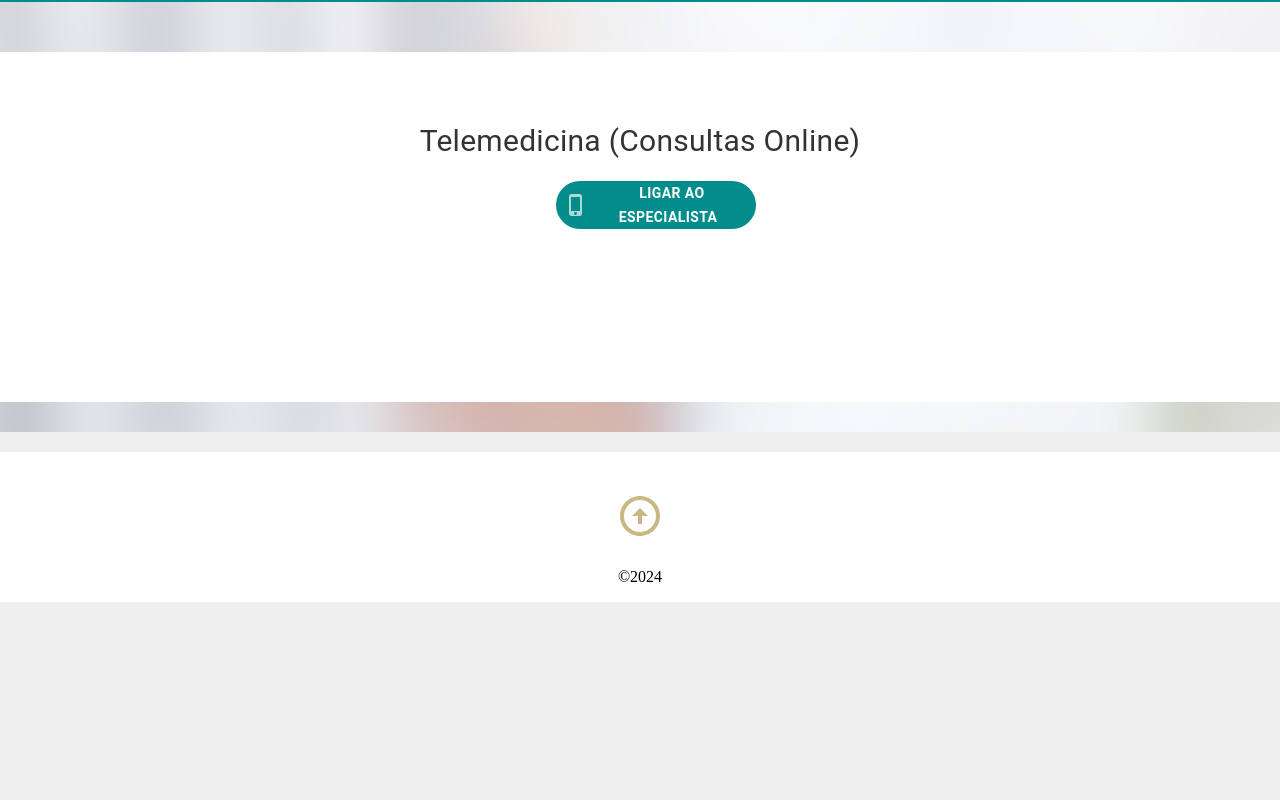
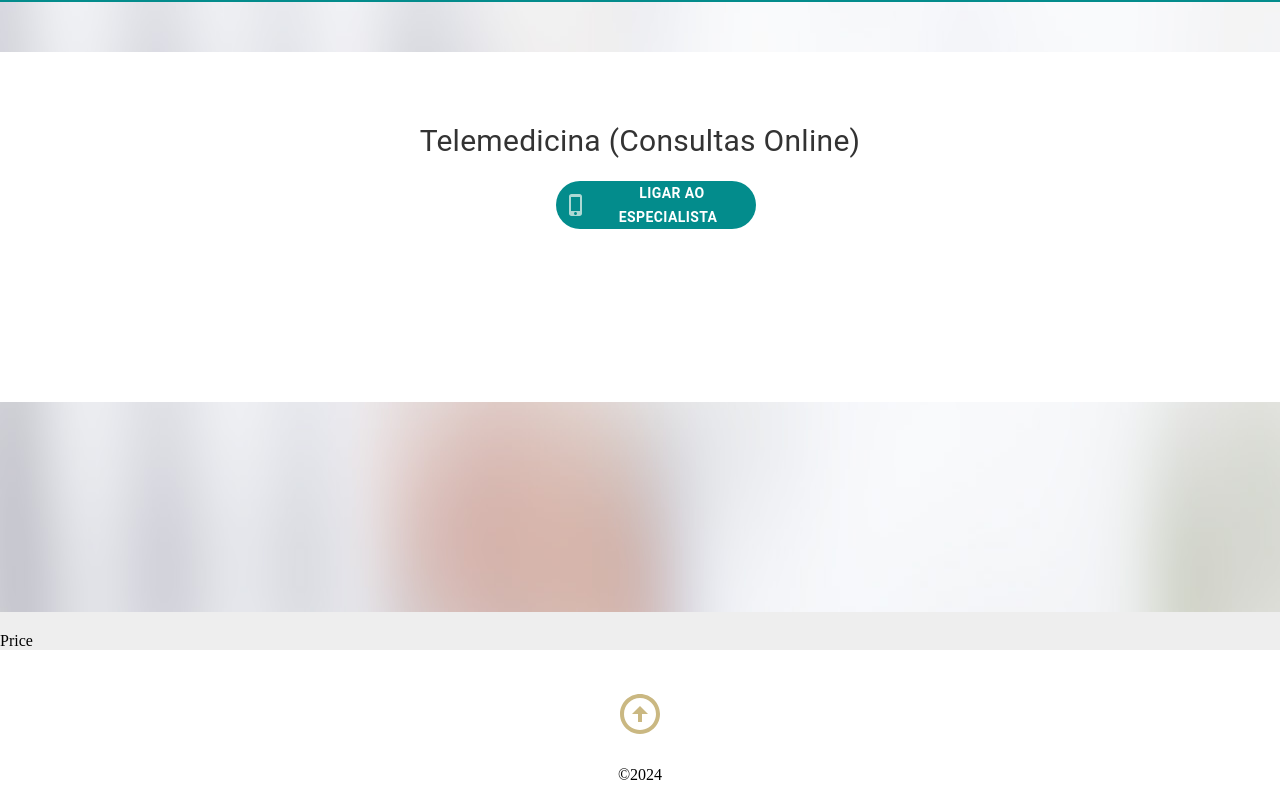
Before and after one commit to bahiensed/anabeatriz, a Next.js app: page / in a window 1280 px wide. Shown: the part 3343-4143 px from the top of the page. Before the commit the page ends 3945 px from the top, so only its background shows below. Built offline with nearby package versions, Linux system fonts and the light colour scheme.

Commit message:
Import Agenda Component Fixed

```diff
--- a/app/page.tsx
+++ b/app/page.tsx
@@ -1,6 +1,7 @@
 import AboutMe from "@/components/AboutMe";
 import Appointment from "@/components/Appointment";
 import NavBar from "@/components/NavBar";
+import Price from "@/components/Price";
 
 export default function Home() {
   return (
@@ -8,6 +9,7 @@
       <NavBar />
       <AboutMe />
       <Appointment />
+      <Price />
     </div>
   );
 }
--- a/components/Agenda.tsx
+++ b/components/Agenda.tsx
@@ -1,6 +1,5 @@
-import Link from "next/link";
 import { Box, Button, Paper, Stack, styled, Typography } from "@mui/material";
-import AppointmentButtonVejaMais from "./AppointmentButtonVejaMais";
+import AppointmentButtonVejaMais from "@/components/AppointmentButtonVejaMais";
 import { dosis } from "@/fonts/Dosis";
 import { openSans } from "@/fonts/OpenSans";
 
--- a/components/Appointment.tsx
+++ b/components/Appointment.tsx
@@ -94,7 +94,7 @@
           alt="appointment"
           style={{
             paddingBottom: 20,
-            height: "1550px",
+            height: "1730px",
           }}
         />
       </Stack>
--- a/components/OnlineAppointments.tsx
+++ b/components/OnlineAppointments.tsx
@@ -1,11 +1,9 @@
 "use client"
 
-import { useState } from "react";
 import { Stack, Typography } from "@mui/material";
 import AppointmentButtonLigar from "@/components/AppointmentButtonLigar";
-import PhoneIphoneIcon from "@mui/icons-material/PhoneIphone";
 import { dosis } from "@/fonts/Dosis";
-import { openSans } from "@/fonts/OpenSans";
+
 
 
 const OnlineAppointments = () => {
--- /dev/null
+++ b/components/Price.tsx
@@ -0,0 +1,7 @@
+import React from "react";
+
+const Price = () => {
+  return <div>Price</div>;
+};
+
+export default Price;
```
